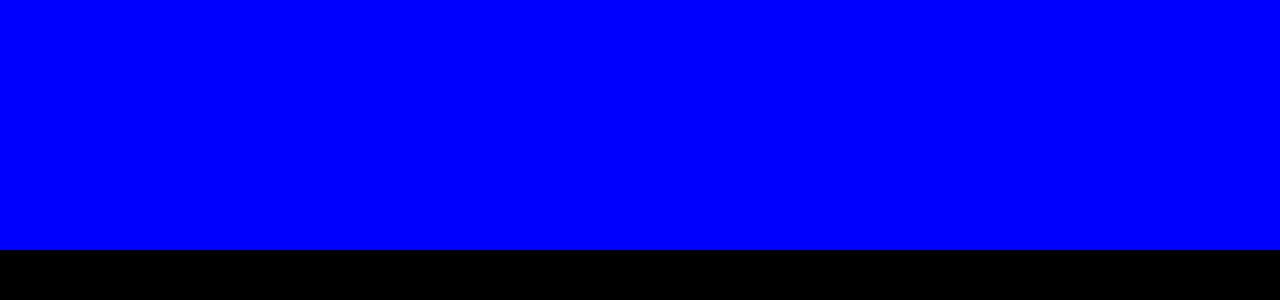
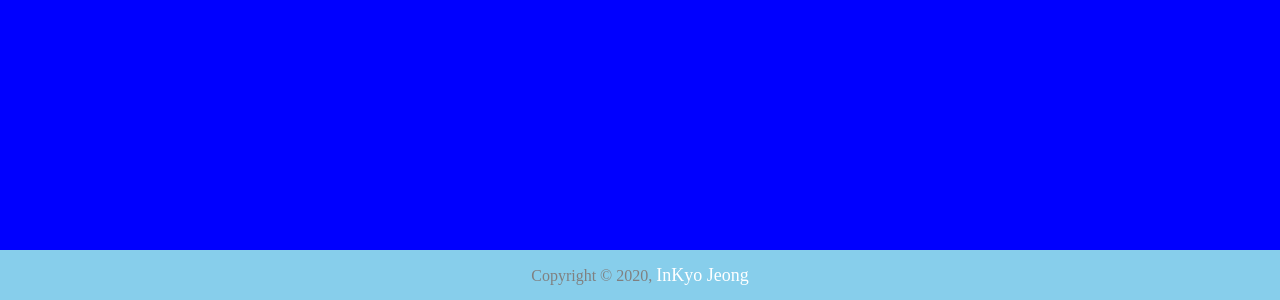
Before and after one commit to InKyoJeong/DKU_Festival, a React (Create React App) app: page / in a window 1280 px wide. Shown: the part 1350-1650 px from the top of the page. Before the commit the page ends 1600 px from the top, so only its background shows below. Built offline with nearby package versions, Linux system fonts and the light colour scheme.

Commit message:
feat:Add Footer

```diff
--- a/src/App.js
+++ b/src/App.js
@@ -4,6 +4,7 @@ import Red from "./components/Red";
 import Blue from "./components/Blue";
 import Header from "./components/Header";
 import Fire from "./Fire";
+import Footer from "./components/Footer";
 function App() {
   return (
     <Fragment>
@@ -12,6 +13,7 @@ function App() {
       <Header />
       <Red />
       <Blue />
+      <Footer />
     </Fragment>
   );
 }
--- a/src/components/Footer.js
+++ b/src/components/Footer.js
@@ -0,0 +1,35 @@
+import React from "react";
+import styled from "styled-components";
+
+const FootContainer = styled.div`
+  display: flex;
+  flex-direction: column;
+  background-color: skyblue;
+  height: 50px;
+  width: 100%;
+  display: flex;
+  align-items: center;
+  text-align: center;
+  justify-content: center;
+  /* position: fixed;
+  bottom: 0; */
+`;
+const Item = styled.div`
+  color: gray;
+`;
+const ItemLink = styled.a`
+  text-decoration: none;
+  color: white;
+  font-size: 18px;
+`;
+
+export default () => (
+  <FootContainer>
+    <Item>
+      Copyright © 2020,{" "}
+      <ItemLink href="https://github.com/InKyoJeong/DKU_Festival">
+        InKyo Jeong
+      </ItemLink>
+    </Item>
+  </FootContainer>
+);
```
Also changed, not shown: 1 other file (tests, documents, lock files or other folders).
